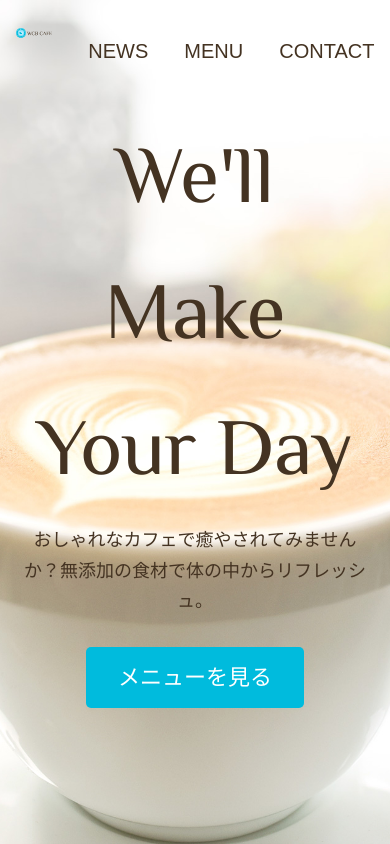
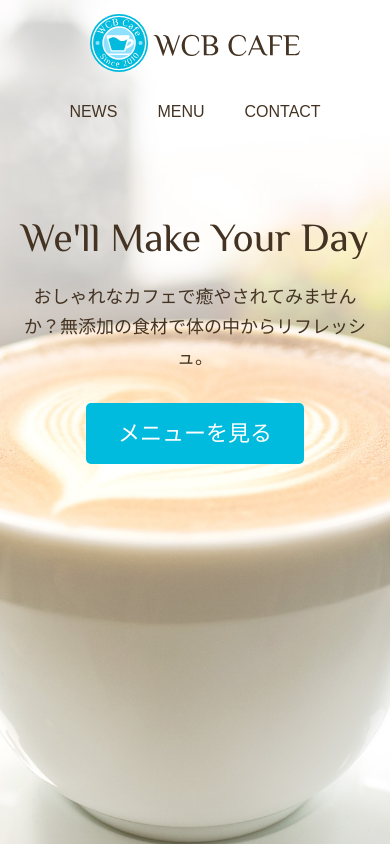
Before and after one commit to shimpei1494/HTML-CSS-Webdesign-5, a plain HTML site: page chapter4/c4-complete/index.html in a window 390 px wide. Drawn offline with Linux system fonts and the light colour scheme; some packages are replaced by stand-ins of ours.

Commit message:
chapter4レスポンシブ化

```diff
--- a/chapter4/c4-complete/css/style.css
+++ b/chapter4/c4-complete/css/style.css
@@ -91,3 +91,28 @@
 #home .page-title {
   text-transform: none;
 }
+/* モバイル版
+------------------------------- */
+@media (max-width: 600px) {
+  .page-title {
+      font-size: 2.5rem;
+  }
+  .page-header {
+    flex-direction: column;
+    align-items: center;
+  }
+
+  /* HEADER */
+  .main-nav {
+      font-size: 1rem;
+      margin-top: 10px;
+  }
+  .main-nav li {
+      margin: 0 20px;
+  }
+
+  /* HOME */
+  .home-content {
+      margin-top: 20%;
+  }
+}
--- a/chapter4/c4-complete/index.html
+++ b/chapter4/c4-complete/index.html
@@ -4,7 +4,7 @@
         <meta charset="utf-8">
         <title>WCB Cafe</title>
         <meta name="description" content="ブレンドコーヒーとヘルシーなオーガニックフードを提供するカフェ">
-
+        <meta name="viewport" content="width=device-width, initial-scale=1">
     <!-- CSS -->
         <link rel="stylesheet" href="https://unpkg.com/ress/dist/ress.min.css">
         <link href="https://fonts.googleapis.com/css?family=Philosopher" rel="stylesheet">
```
